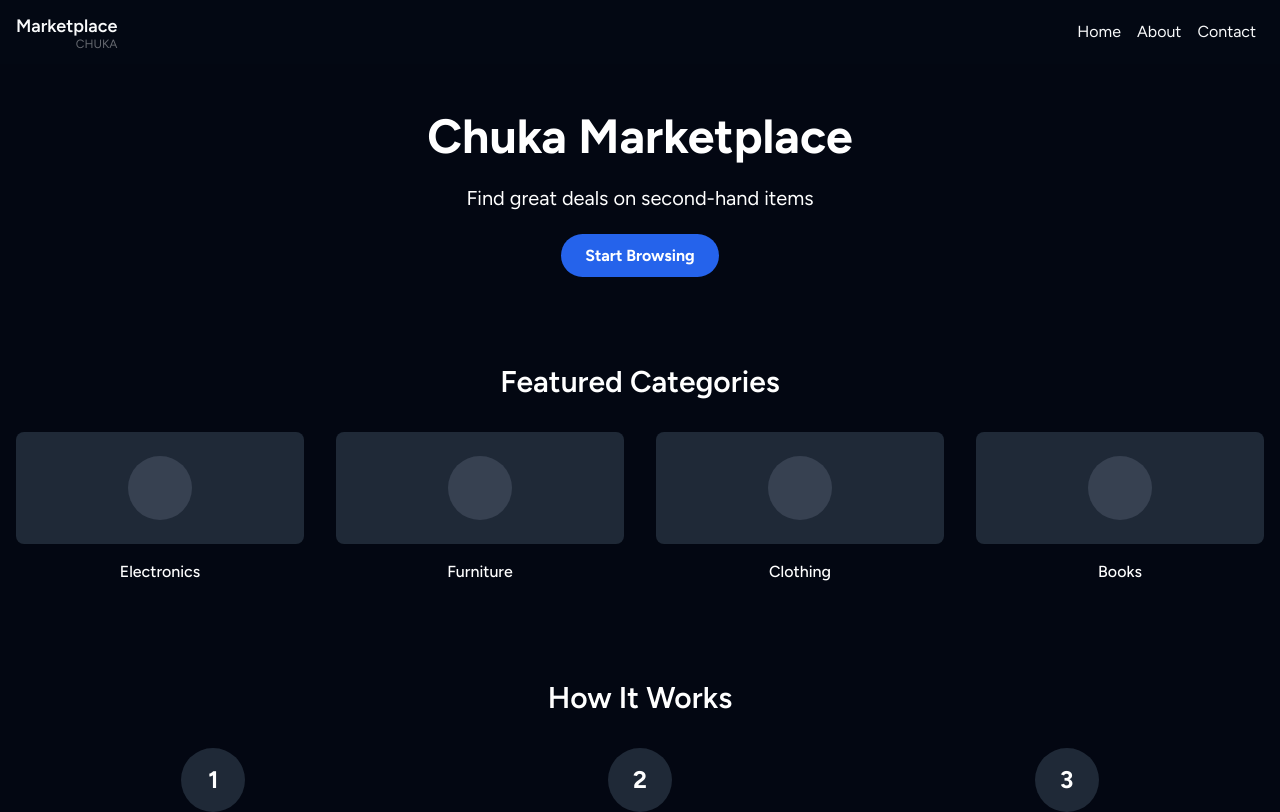
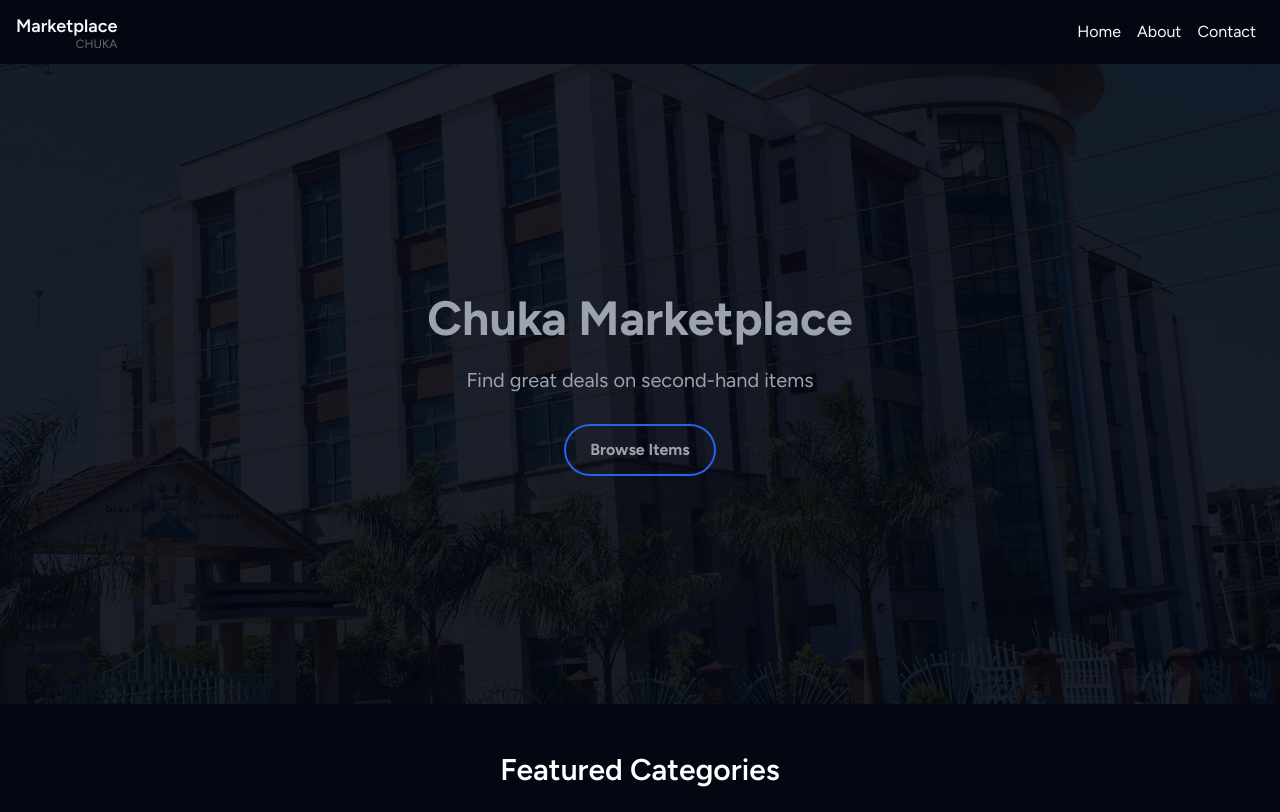
Before and after one commit to Raccoon254/chuka-marketplace, a Next.js app: page / in a window 1280 px wide. Shown: the top 812 px of the page. Built offline with nearby package versions, Linux system fonts and the light colour scheme.

Commit message:
Complete style the homepage for now

```diff
--- a/app/components/guest/Navbar.js
+++ b/app/components/guest/Navbar.js
@@ -1,7 +1,7 @@
 import Link from "next/link";
 const Navbar = () => {
     return (
-        <nav className={'flex justify-between bg-gray-900 bg-opacity-5 text-gray-50 items-center py-2 md:py-3 px-2 md:px-4'}>
+        <nav className={'flex justify-between bg-gray-950 text-gray-50 items-center py-2 md:py-3 px-2 md:px-4'}>
             <div className='flex flex-col justify-end'>
                 <h1 className='text-lg font-semibold'>Marketplace</h1>
                 <p className='-mt-[4px] text-end uppercase text-xs opacity-40'>Chuka</p>
--- a/app/globals.css
+++ b/app/globals.css
@@ -7,3 +7,7 @@
     justify-content: center;
     align-items: center;
 }
+
+#hero{
+    background: url("/images/chukauni.jpg") no-repeat center center/cover;
+}
--- a/app/page.js
+++ b/app/page.js
@@ -3,28 +3,44 @@ import Image from 'next/image'
 import Navbar from "@/app/components/guest/Navbar";
 
 export default function Home() {
+    const categories = {
+        'Electronics': 'fas fa-laptop',
+        'Furniture': 'fas fa-couch',
+        'Clothing': 'fas fa-tshirt',
+        'Appliances': 'fas fa-blender',
+    }
+
+    //['Electronics', 'Furniture', 'Clothing', 'Books']
+
     return (
         <main className="bg-gray-950 text-white min-h-screen">
             <Navbar />
-            <div className="container mx-auto px-4 py-12">
+            <div className="">
                 {/* Hero Section */}
-                <section className="text-center mb-24">
-                    <h1 className="text-5xl font-bold mb-6">Chuka Marketplace</h1>
-                    <p className="text-xl mb-8">Find great deals on second-hand items</p>
-                    <Link href="/browse" className="bg-blue-600 hover:bg-blue-700 text-white font-bold py-3 px-6 rounded-full transition duration-300">
-                        Start Browsing
-                    </Link>
+                <section id="hero" className="text-center text-gray-400 h-[80vh] relative flex-col mb-12">
+                    <div className={`h-[80vh] z-10 flex flex-col bg-gray-950 bg-opacity-90 center justify-center items-center`}>
+                        <h1 className="text-5xl font-bold mb-6">Chuka Marketplace</h1>
+                        <p className="text-xl mb-8">Find great deals on second-hand items</p>
+                        <Link href="catalog"
+                              className="ring-blue-600 flex items-center hover:bg-blue-700 hover:bg-opacity-15 hover:text-white ring-2 hover:ring-blue-700 text-gray-400 font-bold py-3 px-6 rounded-full transition duration-300">
+                            Browse Items
+                        </Link>
+                    </div>
                 </section>
+
+                <div className="container mx-auto px-4 pb-24">
 
                 {/* Featured Categories */}
                 <section className="mb-24">
                     <h2 className="text-3xl font-semibold mb-8 text-center">Featured Categories</h2>
                     <div className="grid grid-cols-2 md:grid-cols-4 gap-8">
-                        {['Electronics', 'Furniture', 'Clothing', 'Books'].map((category) => (
+                        {Object.keys(categories).map(category => (
                             <div key={category} className="text-center">
                                 <div className="bg-gray-800 rounded-lg p-6 mb-4">
                                     {/* Replace with actual icons or images */}
-                                    <div className="w-16 h-16 mx-auto bg-gray-700 rounded-full"></div>
+                                    <div className="w-16 h-16 center mx-auto bg-gray-700 rounded-full">
+                                        <i className={`${categories[category]} text-3xl text-white`}></i>
+                                    </div>
                                 </div>
                                 <p className="font-medium">{category}</p>
                             </div>
@@ -60,6 +76,7 @@ export default function Home() {
                     </Link>
                 </section>
             </div>
+            </div>
         </main>
     )
 }
```
Also changed, not shown: public/images/chukauni.jpg (added).
